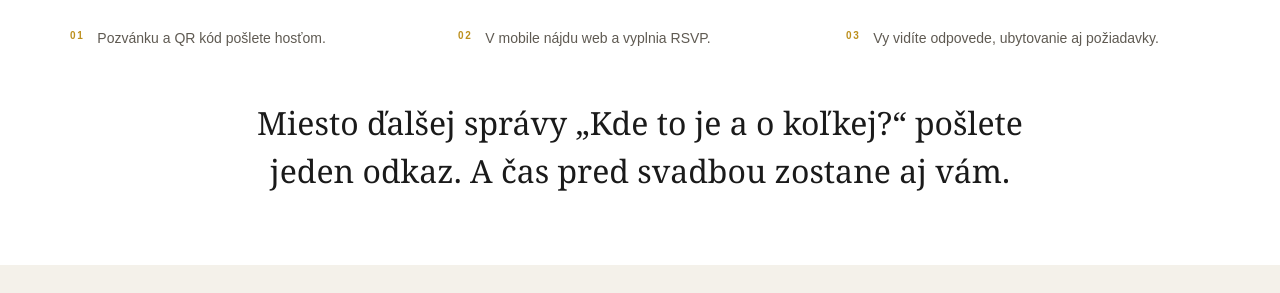
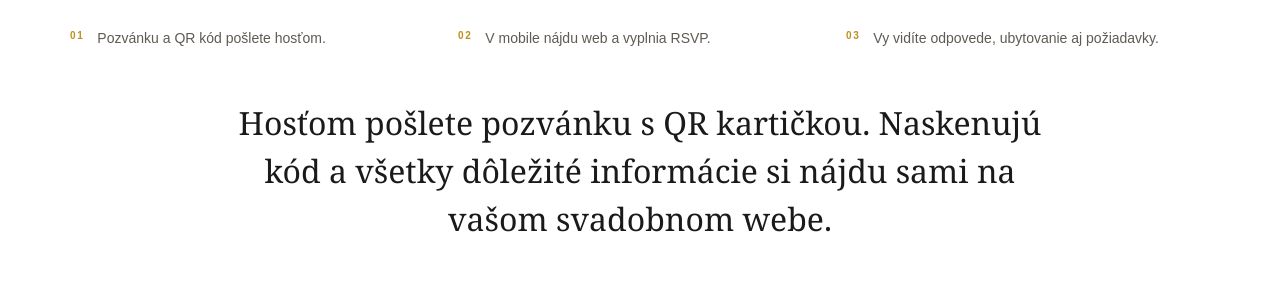
Before and after one commit to yesdaystudio/yesday-platform, a Next.js app: page / in a window 1280 px wide. Shown: the part 1921-2214 px from the top of the page. Built offline with nearby package versions, Linux system fonts and the light colour scheme; no server answers; a web font is replaced by a local one.

Commit message:
Explain guest access through the invitation QR card

```diff
--- a/app/page.js
+++ b/app/page.js
@@ -182,8 +182,8 @@ function HowItWorks() {
         <HowItWorksVisual />
 
         <p className={serifClassName} style={systemClosingStyle}>
-          Miesto ďalšej správy „Kde to je a o koľkej?“ pošlete jeden odkaz.
-          A čas pred svadbou zostane aj vám.
+          Hosťom pošlete pozvánku s QR kartičkou. Naskenujú kód a všetky dôležité
+          informácie si nájdu sami na vašom svadobnom webe.
         </p>
 
       </div>
```
